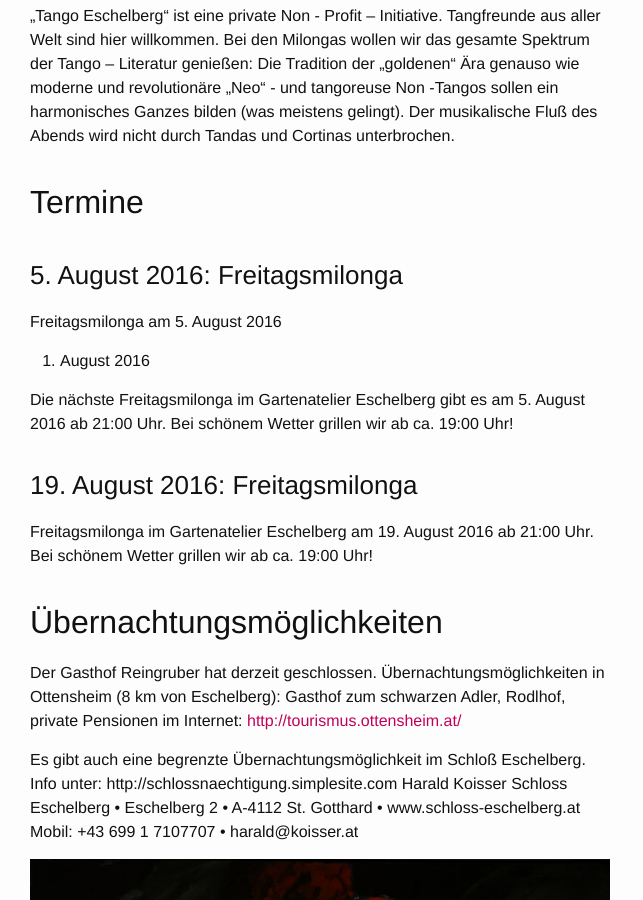
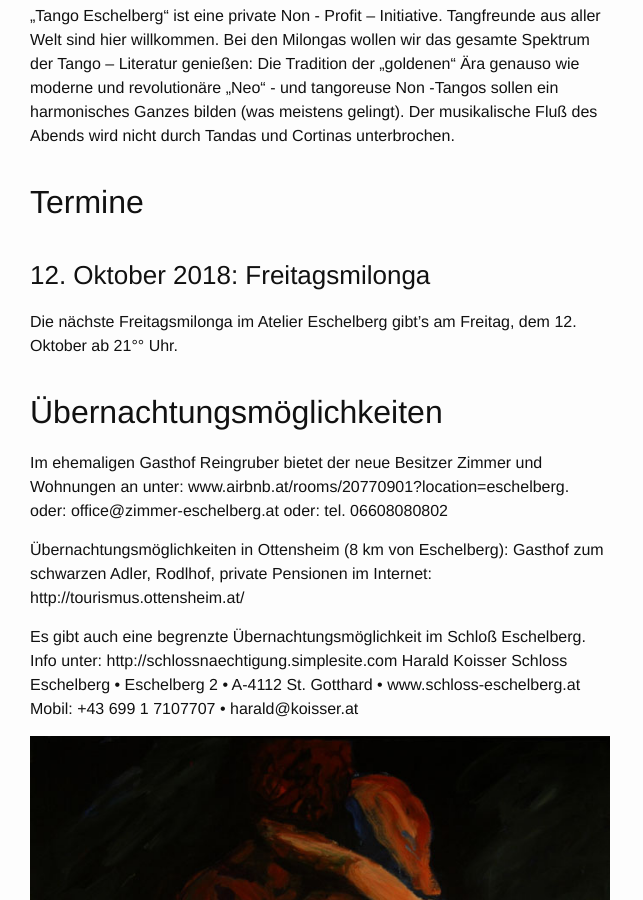
Before and after one commit to eschelberg/eschelberg.github.io, a Jekyll site: the page built from tango/index.md, in a window 1280 px wide and 900 px high, scrolled down 630 px. Shown: the whole window, without its empty margins (0-643 px from the left). Built offline with Jekyll 4.4.1, drawn with Linux system fonts in a browser that asks for light colours.

Commit message:
Termine Tango Oktober 2018

```diff
--- a/tango/index.md
+++ b/tango/index.md
@@ -11,27 +11,18 @@ Der musikalische Fluß des Abends wird nicht durch Tandas und Cortinas unterbroc
 
 ## Termine
 
-### 5. August 2016: Freitagsmilonga
+### 12. Oktober 2018: Freitagsmilonga
 
-
-Freitagsmilonga am 5. August 2016
-5. August 2016
-
-Die nächste Freitagsmilonga im Gartenatelier Eschelberg gibt es am 5. August 2016 ab 21:00 Uhr.
-Bei schönem Wetter grillen wir ab ca. 19:00 Uhr!
-
-### 19. August 2016: Freitagsmilonga
-
-
-Freitagsmilonga im Gartenatelier Eschelberg am 19. August 2016 ab 21:00 Uhr.
-Bei schönem Wetter grillen wir ab ca. 19:00 Uhr!
-
+Die nächste Freitagsmilonga im Atelier Eschelberg gibt’s am Freitag, dem 12. Oktober ab 21°° Uhr.
 
 ## Übernachtungsmöglichkeiten
 
-Der Gasthof Reingruber hat derzeit geschlossen. Übernachtungsmöglichkeiten in Ottensheim (8 km von Eschelberg): Gasthof zum schwarzen Adler, Rodlhof, private Pensionen im Internet: [http://tourismus.ottensheim.at/](http://tourismus.ottensheim.at/)
+Im ehemaligen Gasthof Reingruber bietet der neue Besitzer Zimmer und Wohnungen an unter: www.airbnb.at/rooms/20770901?location=eschelberg. oder: office@zimmer-eschelberg.at oder: tel. 06608080802
 
- Es gibt auch eine begrenzte Übernachtungsmöglichkeit im Schloß Eschelberg.
+Übernachtungsmöglichkeiten in
+Ottensheim (8 km von Eschelberg): Gasthof zum schwarzen Adler, Rodlhof, private Pensionen im Internet: http://tourismus.ottensheim.at/
+
+Es gibt auch eine begrenzte Übernachtungsmöglichkeit im Schloß Eschelberg.
 Info unter:
 http://schlossnaechtigung.simplesite.com
 Harald Koisser
```
